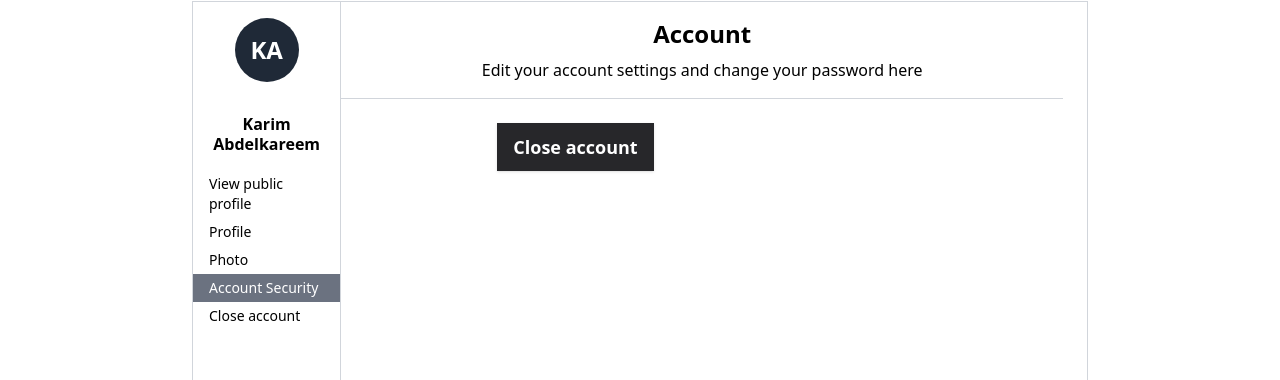
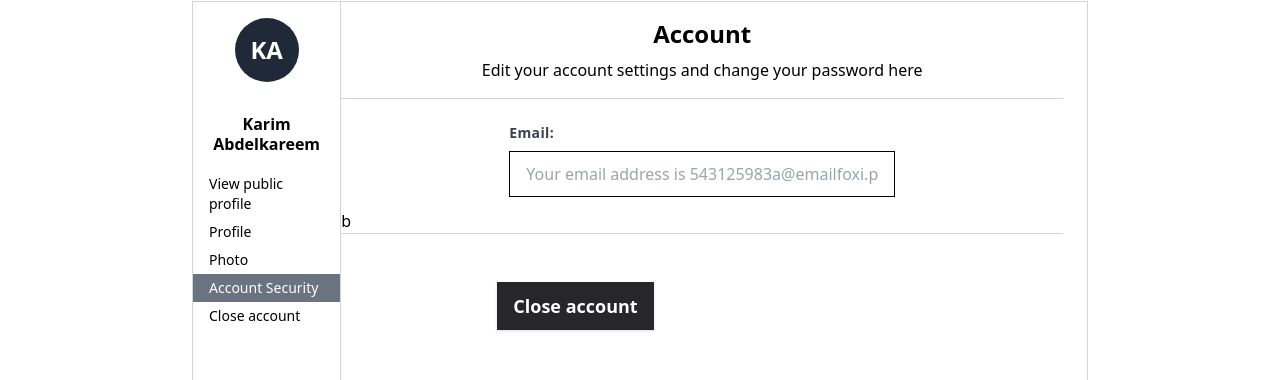
Before and after one commit to lamiaaaalotfyyyy/udemy, a Next.js app: page /edit-profile in a window 1280 px wide. Both pictures are taken after a click on the link "Account Security". Shown: the part 113-493 px from the top of the page. Built offline with nearby package versions, Linux system fonts and the light colour scheme.

Commit message:
edit profile codespace

```diff
--- a/src/app/(user)/edit-profile/page.js
+++ b/src/app/(user)/edit-profile/page.js
@@ -516,15 +516,40 @@ export default function Page() {
                     </p>
                   </div>
                 </div>
-                <div className="mx-32 px-7">
+                <div className="mx-32 px-7 mt-6 ">
+                <div class="w-full px-3  mb-6 md:mb-0 ">
+                      <label
+                        class="block  tracking-wide text-gray-700 text-sm font-bold mb-2"
+                        for="grid-first-name"
 
+                      >Email:</label>
+
+                      <input
+                        class="appearance-none block w-full  text-gray-700 border border-black  py-3 px-4 mb-3 leading-tight focus:outline-none focus:bg-white"
+                        id="grid-first-name"
+                        type="text"
+                        name="name"
+                        placeholder="Your email address is 543125983a@emailfoxi.pro"
+                        value={formData.name}
+                        onChange={(e) => {
+                          handleChangeUpdate(e);
+                        }}
+                      />
+                    </div>
+                    </div>
+                    <div className="border-b border-gray-300">b</div>
+
+
+                    <div className="mx-32 px-7 mt-6 ">
                   {/* button save */}
                   <div className="flex items-center mb-80 space-x-2">
                     <Button className="bg-zinc-800 text-white hover:bg-zinc-700 h-12 font-semibold text-lg mt-6">
                       Close account
                     </Button>
                   </div>
-                </div>
+                  </div>
+
+
               </>
             )}
           </div>
```
